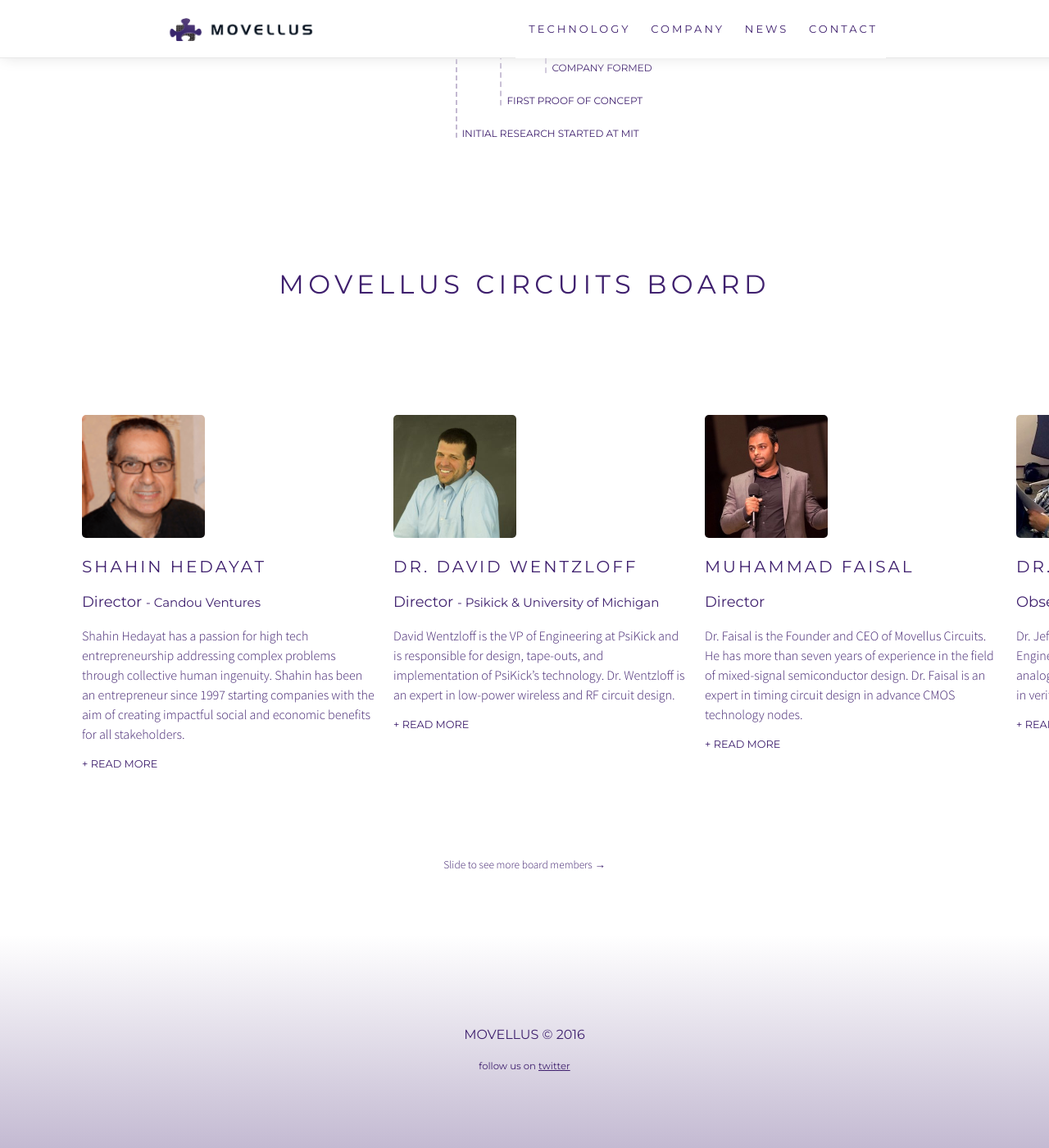
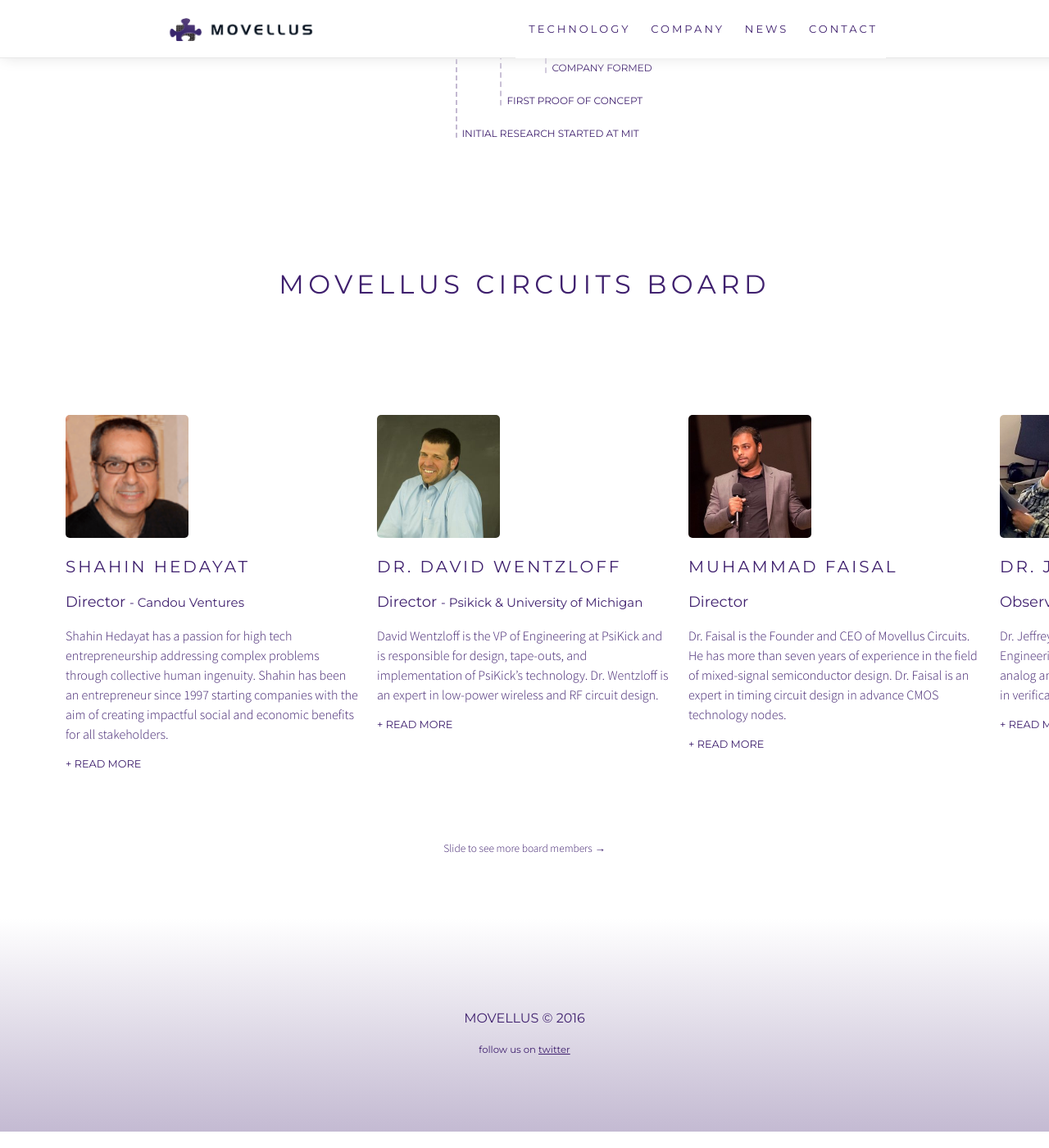
Before and after one commit to zaghmout/movellus, a Jekyll site: the page built from company/index.html, in a window 1280 px wide and 1400 px high, scrolled down 405 px. Shown: the whole window at 82% size. Built offline with Jekyll 4.4.1, drawn with Linux system fonts in a browser that asks for light colours; nearby versions of some CDN libraries.

Commit message:
update margins on mobile

```diff
--- a/_sass/_layout.scss
+++ b/_sass/_layout.scss
@@ -848,6 +848,12 @@
 }
 .person{
 
+    @include media-query(600px) {
+        font-size: 18px;
+        max-width: 90vw;
+        letter-spacing: $medium-kerning * 2 / 3;
+    }
+
     max-width: 360px;
     float: left;
     font-family: $strong-font-family;
@@ -917,9 +923,14 @@
 }
 
 #directors{
-    margin: 60px 0 40px 80px;
+    @include media-query(600px) {
+        margin-left: 5px !important;
+    }
+
+    margin: 60px 0 20px 60px;
     width: 2000px;
     display:inline-block;
+
 }
 .scroll-x{
     max-width: 100vw;
@@ -1263,6 +1274,7 @@
 
         #shield{
             margin-top: 120px;
+            padding-top: $spacing-unit * 3;
         }
         #svg-shield{
             left: -77px;
```
Also changed, not shown: 2 other files.
